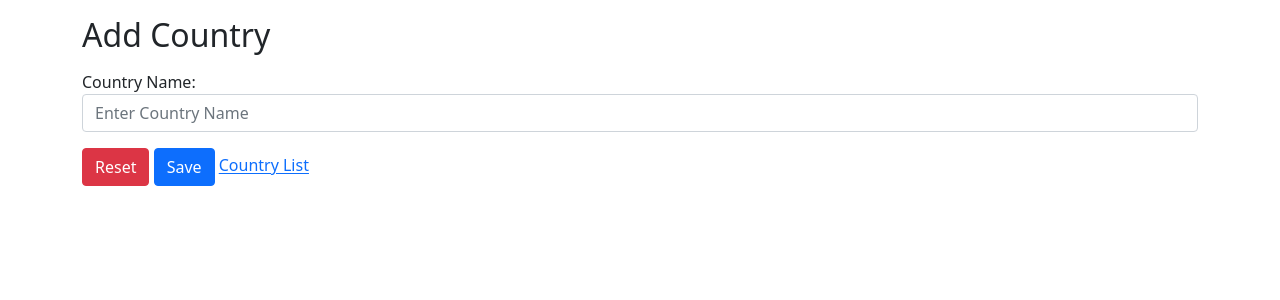
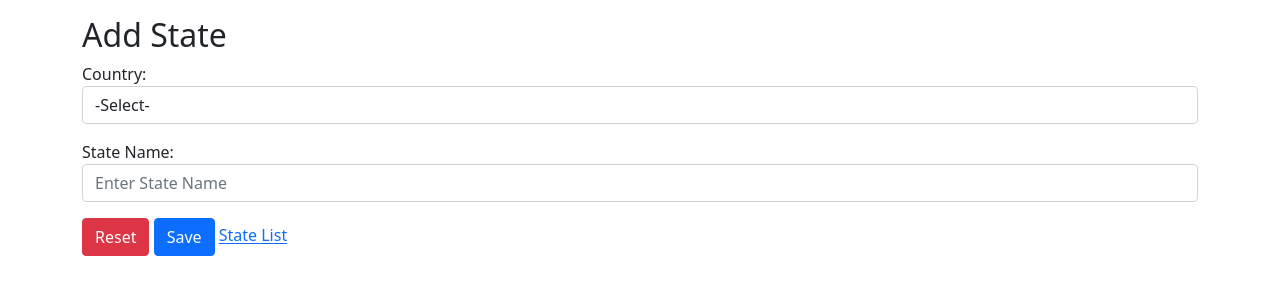
Before and after one commit to atulkrishnathakur/derp, a Django app: template stateapp/templates/stateapp/create.html in a window 1280 px wide. Shown: the top 300 px of the page. Run offline with Django 4.2, Linux system fonts and the light colour scheme; the template is opened without the code that fills it, so the values that code supplies are empty; some libraries are stand-ins or nearby versions.

Commit message:
state template work

```diff
--- a/derp/urls.py
+++ b/derp/urls.py
@@ -19,5 +19,6 @@ from django.urls import path,include
 
 urlpatterns = [
     path('admin/', admin.site.urls),
-    path('country/',include('countryapp.urls'))
+    path('country/',include('countryapp.urls')),
+    path('state/',include('stateapp.urls'))
 ]
--- a/stateapp/templates/stateapp/create.html
+++ b/stateapp/templates/stateapp/create.html
@@ -1,24 +1,33 @@
 {% extends 'base.html' %}
 {% load static %}
 {% block csscontent %}
-<link rel="stylesheet" href="{% static 'countryapp/css/style.css' %}">
+<link rel="stylesheet" href="{% static 'stateapp/css/style.css' %}">
 {% endblock %}
 
 {% block contenttitle %} Home Page {% endblock %}
 
 {% block content %}
 <div class="container mt-3">
-    <h2>Add Country</h2>
-    <form action="{% url 'countryapp:countrycreate' %}"  method="post" enctype="multipart/form-data">
+    <h2>Add State</h2>
+    <form action="{% url 'stateapp:create' %}"  method="post" enctype="multipart/form-data">
         {% csrf_token %}
+      <div class="form-group">
+        <label for="countryname">Country:</label>
+        <select class="form-control" name="countryid" id="countryname">
+          <option value="">-Select-</option>
+          {% for country in countries %}
+              <option value="{{country.id}}">{{country.country_name}}</option>
+          {% endfor %}
+        </select>
+      </div>
       <div class="mb-3 mt-3">
-        <label for="countryapp">Country Name:</label>
-        <input type="text" {% if request.POST %} value="{{request.POST.countryname}}" {% else %} value="" {% endif %}class="form-control" id="countryname" placeholder="Enter Country Name" name="countryname"  >
-        <span class="error"> {% if errorlist %} {{errorlist.country_name_err}} {% endif %}</span>
+        <label for="statename">State Name:</label>
+        <input type="text" {% if request.POST %} value="{{request.POST.statename}}" {% else %} value="" {% endif %}class="form-control" id="statename" placeholder="Enter State Name" name="statename"  >
+        <span class="error"> {% if errorlist %} {{errorlist.state_name_err}} {% endif %}</span>
       </div>
       <button type="reset" class="btn btn-danger">Reset</button>
       <button type="submit" class="btn btn-primary">Save</button>
-      <a href="{% url 'countryapp:countrylist' %}">Country List</a>
+      <a href="{% url 'stateapp:list' %}">State List</a>
     </form>
   </div>
 {% endblock %}
```
Also changed, not shown: stateapp/views.py (+10 -6 lines), 1 other file.
